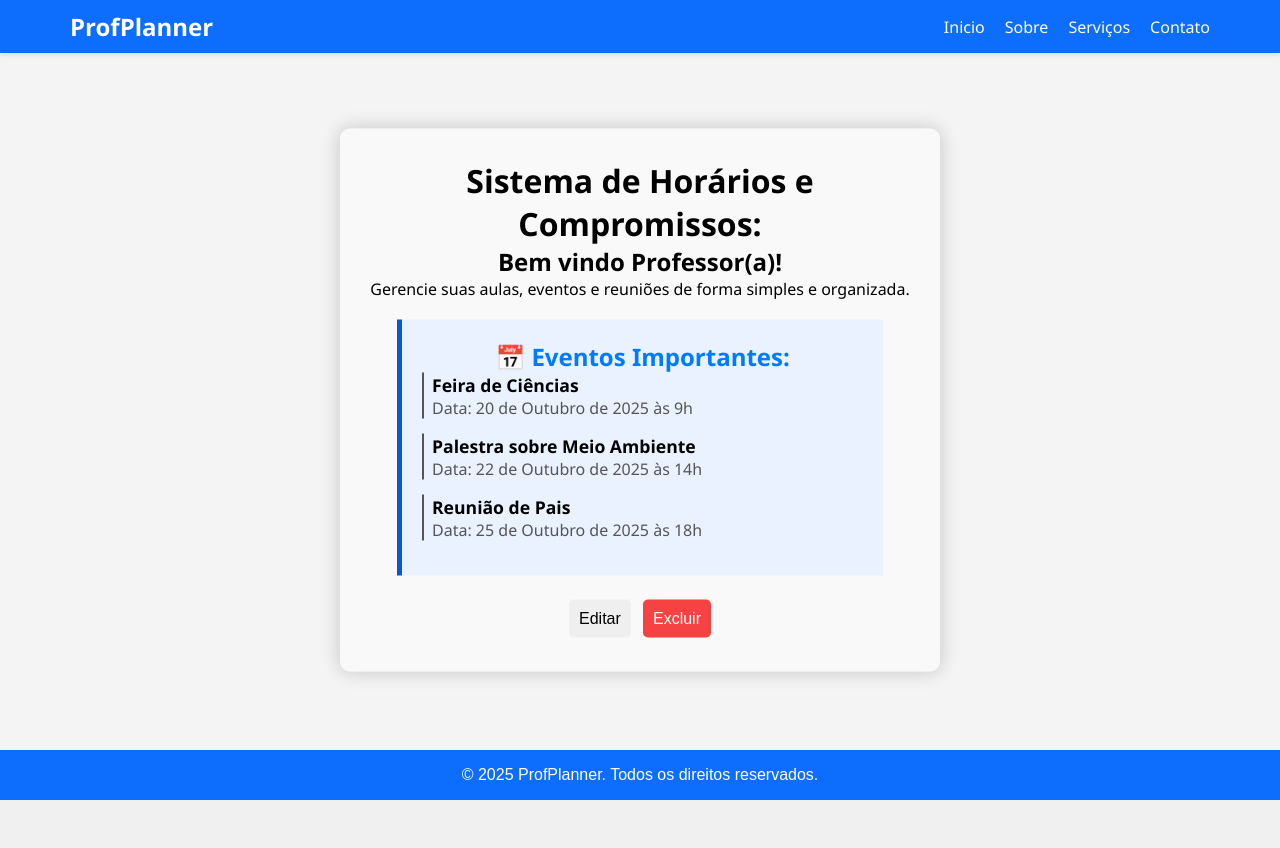
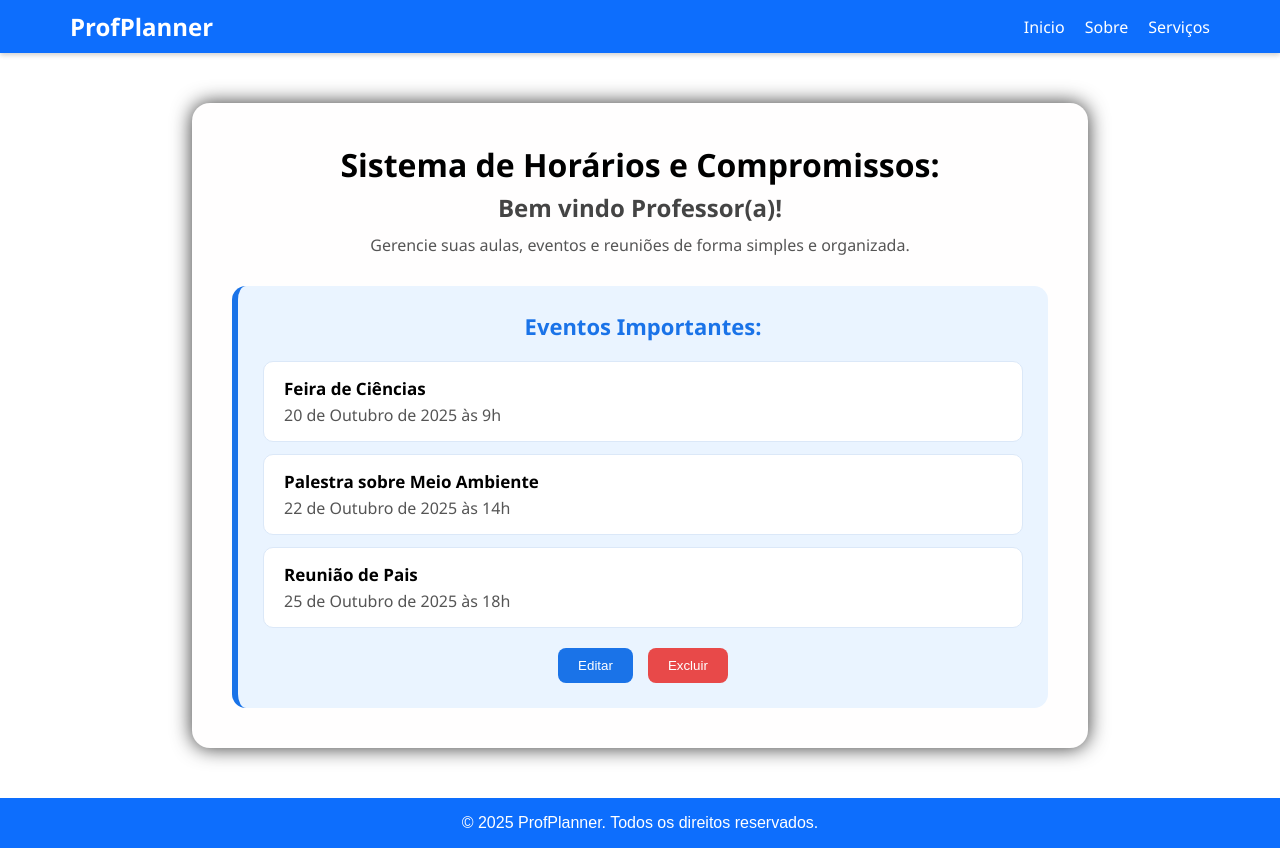
Before and after one commit to JonatanHZ/Sistema-de-compromisso-de-Professores, a PHP site: page /principal.html in a window 1280 px wide. Before the commit the page ends 800 px from the top, so only its background shows below. Run offline with PHP 8.4, Linux system fonts and the light colour scheme.

Commit message:
Add files via upload

```diff
--- a/css/header.css
+++ b/css/header.css
@@ -11,7 +11,6 @@ header {
   width: 100%;
   color: white;
   box-shadow: 0 2px 5px rgba(0,0,0,0.1);
-  position: fixed;
   top: 0;
   left: 0;
   width: 100%;
@@ -54,6 +53,5 @@ header {
 }
 
 .nav-links a:hover {
-  text-decoration: underline;
-  opacity: 0.9;
+  color: rgb(176, 176, 176);
 }
--- a/css/index.css
+++ b/css/index.css
@@ -18,7 +18,7 @@ main {
 }
 
 .cont-bem-vindo {
-    width: 60%;
+    width: 100%;
     margin: auto;
     text-align: center;
     overflow: hidden;
@@ -53,7 +53,7 @@ main {
     color: whitesmoke;
     text-decoration: none;
     margin-top: 10px;
-    transition: 0.2s;
+    transition: 0.2s ease-in-out;
 }
 
 .button:hover {
--- a/css/principal.css
+++ b/css/principal.css
@@ -1,74 +1,105 @@
 body {
-  font-family: "Segoe UI", Tahoma, Geneva, Verdana, sans-serif;
+  font-family: 'Segoe UI', Tahoma, Geneva, Verdana, sans-serif;
 }
 
-main {
-  margin: 0;
-  height: 100vh;
-  background-color: #f4f4f4;
+.card-principal {
+    background: #fffefe;
+    width: 70%;
+    margin: 50px auto;
+    padding: 40px;
+    border-radius: 18px;
+    box-shadow: 0 0 20px rgba(0, 0, 0, 0.795);
+    text-align: center;
 }
 
-.card {
-  color: black;
-  position: absolute;
-  top: 50%;
-  left: 50%;
-  transform: translate(-50%, -50%);
-  background-color: rgba(255, 255, 255, 0.507);
-  padding: 30px;
-  border-radius: 10px;
-  box-shadow: 0 0 20px rgba(0, 0, 0, 0.2);
-  text-align: center;
-  width: 600px;
+.card-principal h1 {
+    font-size: 32px;
+    font-weight: 700;
 }
 
-/* tabela dos eventos importantes */
-.eventos-importantes {
- background-color: #eaf2ff; /* azul bem clarinho */
-  border-left: 5px solid #0a58ca; /* azul escuro */
-  padding: 20px;
-  margin: 20px auto;
-  width: 90%;
-  max-width: 600px;
+.card-principal h2 {
+    font-size: 24px;
+    font-weight: 600;
+    margin-top: 5px;
+    color: #444;
 }
 
-.eventos-importantes h2 {
-  color: #007bff;
-  margin-top: 0;
+.card-principal p {
+    margin-top: 10px;
+    color: #555;
 }
 
-.evento {
-  margin-bottom: 15px;
-  border-left: 2px solid #555;
-  padding-left: 8px;
-  text-align: left;
-  color: black;
+.eventos-card {
+    margin-top: 30px;
+    background: #eaf4ff;
+    padding: 25px;
+    border-radius: 14px;
+    border-left: 6px solid #1a73e8;
 }
 
-.evento strong {
-  display: block;
-  font-size: 1.1em;
+.eventos-card h3 {
+    font-size: 22px;
+    font-weight: 700;
+    margin-bottom: 20px;
+    color: #1a73e8;
 }
 
-.evento span {
-  color: #555;
+.eventos-card ul {
+    list-style: none;
+    padding: 0;
+    margin: 0;
 }
 
-/* Botões */
-button {
-  padding: 10px;
-  border: none;
-  border-radius: 5px;
-  cursor: pointer;
-  font-size: 16px;
-  margin: 4px;
-  transition: background-color 0.3s ease;
+.eventos-card li {
+    background: #fff;
+    padding: 15px 20px;
+    border-radius: 10px;
+    margin-bottom: 12px;
+    border: 1px solid #dbe8f8;
+    text-align: left;
 }
 
-.btn-excluir {
-  background-color: #f64242;
-  color: white;
+.eventos-card li strong {
+    font-size: 17px;
 }
-.btn-excluir:hover {
-  background-color: #b30000;
+
+.eventos-card li span {
+    display: block;
+    color: #555;
+    margin-top: 4px;
 }
+
+.btns {
+    margin-top: 20px;
+    display: flex;
+    justify-content: center;
+    gap: 15px;
+}
+
+.btn-edit {
+    background: #1a73e8;
+    color: white;
+    border: none;
+    padding: 10px 20px;
+    border-radius: 8px;
+    cursor: pointer;
+    transition: 0.2s;
+}
+
+.btn-edit:hover {
+    background: #1259b8;
+}
+
+.btn-delete {
+    background: #e84949;
+    color: white;
+    border: none;
+    padding: 10px 20px;
+    border-radius: 8px;
+    cursor: pointer;
+    transition: 0.2s;
+}
+
+.btn-delete:hover {
+    background: #c73636;
+}
--- a/header.html
+++ b/header.html
@@ -6,7 +6,6 @@
       <li><a href="index.html">Inicio</a></li>
       <li><a href="#">Sobre</a></li>
       <li><a href="#">Serviços</a></li>
-      <li><a href="#">Contato</a></li>
     </ul>
   </nav>
 </header>
--- a/js/script.js
+++ b/js/script.js
@@ -1,8 +1,8 @@
 const container = document.getElementById('container');
-const registerBtn = document.getElementById('register');
+const registraBtn = document.getElementById('registra');
 const loginBtn = document.getElementById('login');
 
-registerBtn.addEventListener('click', () => {
+registraBtn.addEventListener('click', () => {
     container.classList.add("active");
 });
 
--- a/login.html
+++ b/login.html
@@ -63,8 +63,8 @@
 
           <div class="alternar-panel alternar-direita">
             <h1>Criar Conta</h1>
-            <p>Ainda não possui uma conta? Click no botão abaixo para criar.</p>
-            <button class="hidden" id="register">Criar conta</button>
+            <p>Não possui uma conta? Click no botão abaixo para criar.</p>
+            <button class="hidden" id="registra">Criar conta</button>
           </div>
         </div>
       </div>
--- a/principal.html
+++ b/principal.html
@@ -26,37 +26,37 @@
       <!-- Vai carregar o header -->
       <header id="header"></header>
 
-      <div class="card">
+      <div class="card-principal">
         <h1>Sistema de Horários e Compromissos:</h1>
         <h2>Bem vindo Professor(a)!</h2>
         <p>
           Gerencie suas aulas, eventos e reuniões de forma simples e organizada.
         </p>
 
-        <!-- Informações importantes -->
+        <div class="eventos-card">
+          <h3><i class="bi bi-calendar-event"></i> Eventos Importantes:</h3>
 
-        <div class="eventos-importantes">
-          <h2>📅 Eventos Importantes:</h2>
+          <ul>
+            <li>
+              <strong>Feira de Ciências</strong>
+              <span>20 de Outubro de 2025 às 9h</span>
+            </li>
 
-          <div class="evento">
-            <strong>Feira de Ciências</strong>
-            <span>Data: 20 de Outubro de 2025 às 9h</span>
+            <li>
+              <strong>Palestra sobre Meio Ambiente</strong>
+              <span>22 de Outubro de 2025 às 14h</span>
+            </li>
+
+            <li>
+              <strong>Reunião de Pais</strong>
+              <span>25 de Outubro de 2025 às 18h</span>
+            </li>
+          </ul>
+
+          <div class="btns">
+            <button class="btn-edit">Editar</button>
+            <button class="btn-delete">Excluir</button>
           </div>
-
-          <div class="evento">
-            <strong>Palestra sobre Meio Ambiente</strong>
-            <span>Data: 22 de Outubro de 2025 às 14h</span>
-          </div>
-
-          <div class="evento">
-            <strong>Reunião de Pais</strong>
-            <span>Data: 25 de Outubro de 2025 às 18h</span>
-          </div>
-        </div>
-
-        <div style="margin-top: 1rem">
-          <button class="btn-edit">Editar</button>
-          <button class="btn-excluir">Excluir</button>
         </div>
       </div>
     </main>
```
Also changed, not shown: agenda-aula.html (added, +87 -0 lines), css/agenda-aula.css (added, +108 -0 lines).
